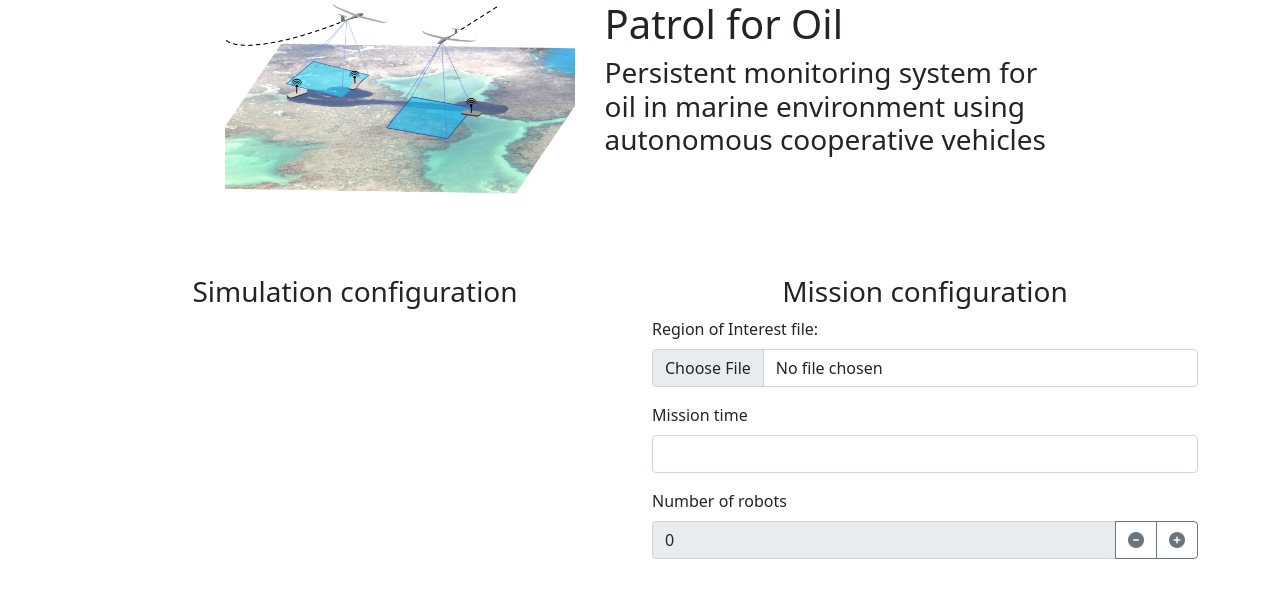
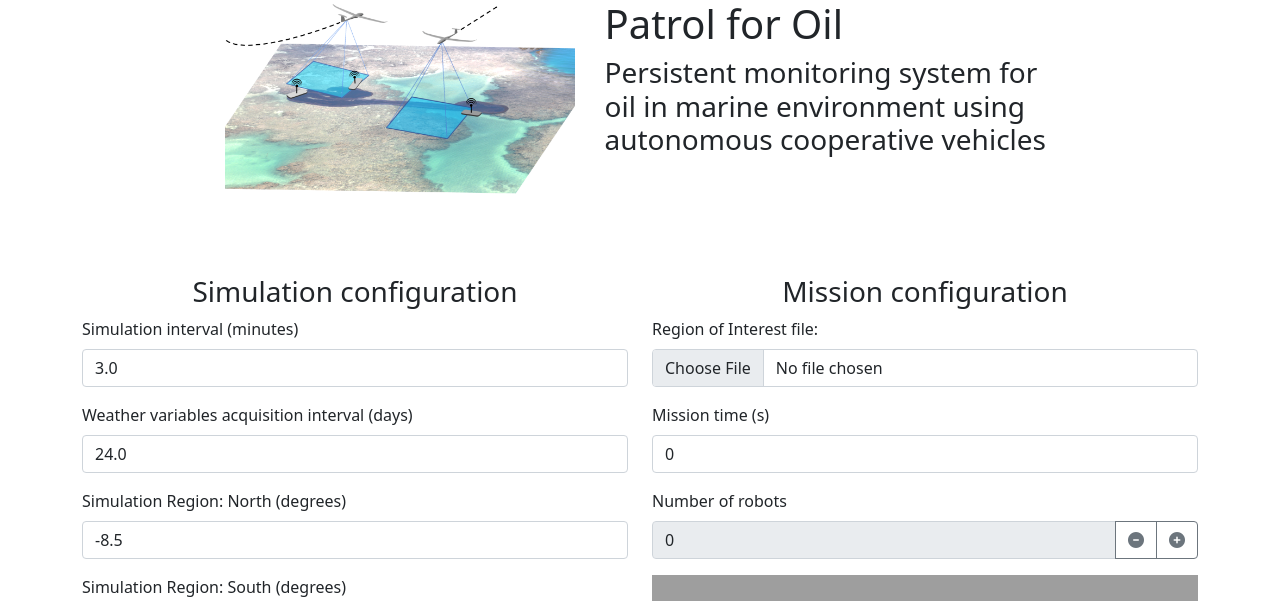
Before and after one commit to EASY-SPARC/patrol-for-oil-supervisor, a Flask app: page /index in a window 1280 px wide. Shown: the top 601 px of the page. Run offline with Flask 2, Linux system fonts and the light colour scheme; a map, chart or similar area stays blank; some libraries are stand-ins or nearby versions; grey boxes are pictures that could not be loaded.

Commit message:
getting values from server

```diff
--- a/app.py
+++ b/app.py
@@ -52,9 +52,16 @@ model_simul_conf = app.model('Conf Simulation params', {
 		'maxLat': fields.Float(required = False, description="Simulation area max latitude")
 	})
 
-t_g = 3 * 60			# default time step simulation (seconds)
-t_w = 24 * 60 * 60		# default time step to download new weather data (seconds)
+# Default values for simulation and mission parameters
+t_g = 3 * 60			# time step simulation (seconds)
+t_w = 24 * 60 * 60		# time step to download new weather data (seconds)
+maxLat = -8.5
+minLat = -11
+maxLon = -34
+minLon = -36.5
 
+t_mission = 0
+n_robots = 0
 region = 'assets/region.kml'
 
 simulation = None
@@ -63,18 +70,22 @@ weatherConditions = None
 # HTML rendering
 @flask_app.route('/index', methods=['GET'])
 def display_conf():
-	return render_template('index.html')
+	return render_template('index.html', \
+		t_g=t_g/60, t_w=t_w/(60*60), minLon=minLon, maxLon=maxLon, minLat=minLat, maxLat=maxLat, \
+			n_robots=n_robots, region=region, t_mission=t_mission)
 
 
 @flask_app.route('/start', methods=['POST'])
 def display_started():
-	#if weatherConditions == None:
-	weatherConditions = WeatherConditions(t_w)
+	global simulation
+	global weatherConditions
+	if weatherConditions == None:
+		weatherConditions = WeatherConditions(t_w)
 
 	weatherConditions.start()
 
-	#if simulation == None:
-	simulation = Simulation(t_g, region)
+	if simulation == None:
+		simulation = Simulation(t_g, region)
 
 	simulation.start()
 
@@ -151,8 +162,6 @@ class MainClass(Resource):
 				"status": "Could not apply configuration",
 				"error": str(error)
 			})
-
-
 
 @ns_robot_fb.route("/")
 class MainClass(Resource):
--- /dev/null
+++ b/static/js/index.js
@@ -0,0 +1,18 @@
+let map_simulation;
+let map_mission;
+
+function initMap() {
+
+    map_simulation = new google.maps.Map($("#map_simulation")[0], {
+        zoom: 10,
+        center: { lat: -9.00, lng: -34.75 },
+        mapTypeId: "roadmap",
+    });
+
+    map_mission = new google.maps.Map($("#map_mission")[0], {
+        zoom: 10,
+        center: { lat: -9.00, lng: -34.75 },
+        mapTypeId: "roadmap",
+    });
+
+}
--- a/templates/base.html
+++ b/templates/base.html
@@ -9,9 +9,9 @@
     <script src="https://cdn.jsdelivr.net/npm/bootstrap@5.0.0-beta3/dist/js/bootstrap.bundle.min.js" integrity="sha384-JEW9xMcG8R+pH31jmWH6WWP0WintQrMb4s7ZOdauHnUtxwoG2vI5DkLtS3qm9Ekf" crossorigin="anonymous"></script>
     <script src="https://ajax.googleapis.com/ajax/libs/jquery/3.5.1/jquery.min.js"></script>
     <script src="https://kit.fontawesome.com/10ebf3e3af.js" crossorigin="anonymous"></script>
-    <link rel="stylesheet" href="{{ url_for('static',filename='css/style.css') }}">
+    <link rel="stylesheet" href="{{ url_for('static',filename='css/style.css') }}" />
     <title>Entre Mares | Patrol for Oil</title>
-    <link rel="icon" type="image/png" href="{{ url_for('static',filename='img/favicon.png') }}" />
+    <link rel="icon" type="image/png" href="{{ url_for('static',filename='img/favicon.png') }}" /> {% block head %}{% endblock %}
 </head>
 
 <body>
@@ -43,6 +43,7 @@
         </div>
     </footer>
 
+    {% block endbody %}{% endblock %}
 </body>
 
 </html>
--- a/templates/index.html
+++ b/templates/index.html
@@ -1,35 +1,85 @@
-{% extends "base.html" %} {% block content %}
+{% extends "base.html" %} {% block head %}
+<script src="https://polyfill.io/v3/polyfill.min.js?features=default"></script>
+<script type="application/javascript" src="{{ url_for('static',filename='js/index.js') }}"></script>
+{% endblock %} {% block content %}
 
 <div class="container">
     <form action="/start" method="post">
         <div class="row">
-            <div class="col">
+            <div class="col-md">
                 <h3 class="text-center">Simulation configuration</h3>
-
+                <div class="mb-3">
+                    <label for="t_g_input" class="form-label">Simulation interval (minutes)</label>
+                    <input class="form-control" id="t_g_input" value="{{ t_g }}" }>
+                </div>
+                <div class="mb-3">
+                    <label for="t_w_input" class="form-label">Weather variables acquisition interval (days)</label>
+                    <input class="form-control" id="t_w_input" value="{{ t_w }}">
+                </div>
+                <div class="mb-3">
+                    <label for="maxLat_input" class="form-label">Simulation Region: North (degrees)</label>
+                    <input class="form-control" id="maxLat_input" value="{{ maxLat }}">
+                </div>
+                <div class="mb-3">
+                    <label for="minLat_input" class="form-label">Simulation Region: South (degrees)</label>
+                    <input class="form-control" id="minLat_input" value="{{ minLat }}">
+                </div>
+                <div class="mb-3">
+                    <label for="maxLon_input" class="form-label">Simulation Region: East (degrees)</label>
+                    <input class="form-control" id="maxLon_input" value="{{ maxLon }}">
+                </div>
+                <div class="mb-3">
+                    <label for="minLon_input" class="form-label">Simulation Region: West (degrees)</label>
+                    <input class="form-control" id="minLon_input" value="{{ minLon }}">
+                </div>
+                <div id="map_simulation"></div>
             </div>
-            <div class="col">
+            <div class="col-md">
                 <h3 class="text-center">Mission configuration</h3>
                 <div class="mb-3">
                     <label for="regionFile" class="form-label">Region of Interest file:</label>
-                    <input class="form-control" type="file" id="regionFile">
+                    <input class="form-control" type="file" id="regionFile" value="{{ region }}">
                 </div>
                 <div class="mb-3">
-                    <label for="t_mission_input" class="form-label">Mission time</label>
-                    <input class="form-control" id="t_mission_input">
+                    <label for="t_mission_input" class="form-label">Mission time (s)</label>
+                    <input class="form-control" id="t_mission_input" value="{{ t_mission }}">
                 </div>
                 <div class="mb-3">
                     <label for="n_robots_input" class="form-label">Number of robots</label>
                     <div class="input-group">
-                        <input readonly type="text" class="form-control" value="0" id="n_robots_input">
+                        <input readonly type="text" class="form-control" value="{{ n_robots }}" id="n_robots_input">
                         <a class="btn btn-outline-secondary" type="button"><i class="fas fa-minus-circle"></i></a>
                         <a class="btn btn-outline-secondary" type="button"><i class="fas fa-plus-circle"></i></a>
                     </div>
                 </div>
+                <div id="map_mission"></div>
             </div>
         </div>
         <div class="row justify-content-md-center">
-            <button class="btn btn-primary btn-large col-md-3"><i class="far fa-play-circle"></i>&nbsp;START</button>
+            <button class="btn btn-primary btn-large col-md-3" data-bs-toggle="modal" data-bs-target="#progressModal">
+                <i class="far fa-play-circle"></i>&nbsp;START
+            </button>
         </div>
     </form>
+
+    <!-- Modal -->
+    <div class="modal fade" id="progressModal" tabindex="-1" aria-labelledby="progressModalLabel" aria-hidden="true">
+        <div class="modal-dialog">
+            <div class="modal-content">
+                <div class="modal-header">
+                    <h5 class="modal-title" id="progressModalLabel">Processing request</h5>
+                    <!--<button type="button" class="btn-close" data-bs-dismiss="modal" aria-label="Close"></button>-->
+                </div>
+                <div class="modal-body justify-content-md-center">
+                    <div class="spinner-border text-primary" role="status">
+                        <span class="visually-hidden">Loading...</span>
+                    </div>
+                </div>
+            </div>
+        </div>
+    </div>
 </div>
+{% endblock %} {% block endbody %}
+<!-- Async script executes immediately and must be after any DOM elements used in callback. -->
+<script src="https://maps.googleapis.com/maps/api/js?key=AIzaSyBMrfiNdxKtbtH4b4WcSN3npLmnK7Q1--g&callback=initMap&libraries=visualization&v=weekly" async></script>
 {% endblock %}
```
Also changed, not shown: index.html (deleted, +0 -18 lines), templates/started_simul.html (+6 -4 lines).
